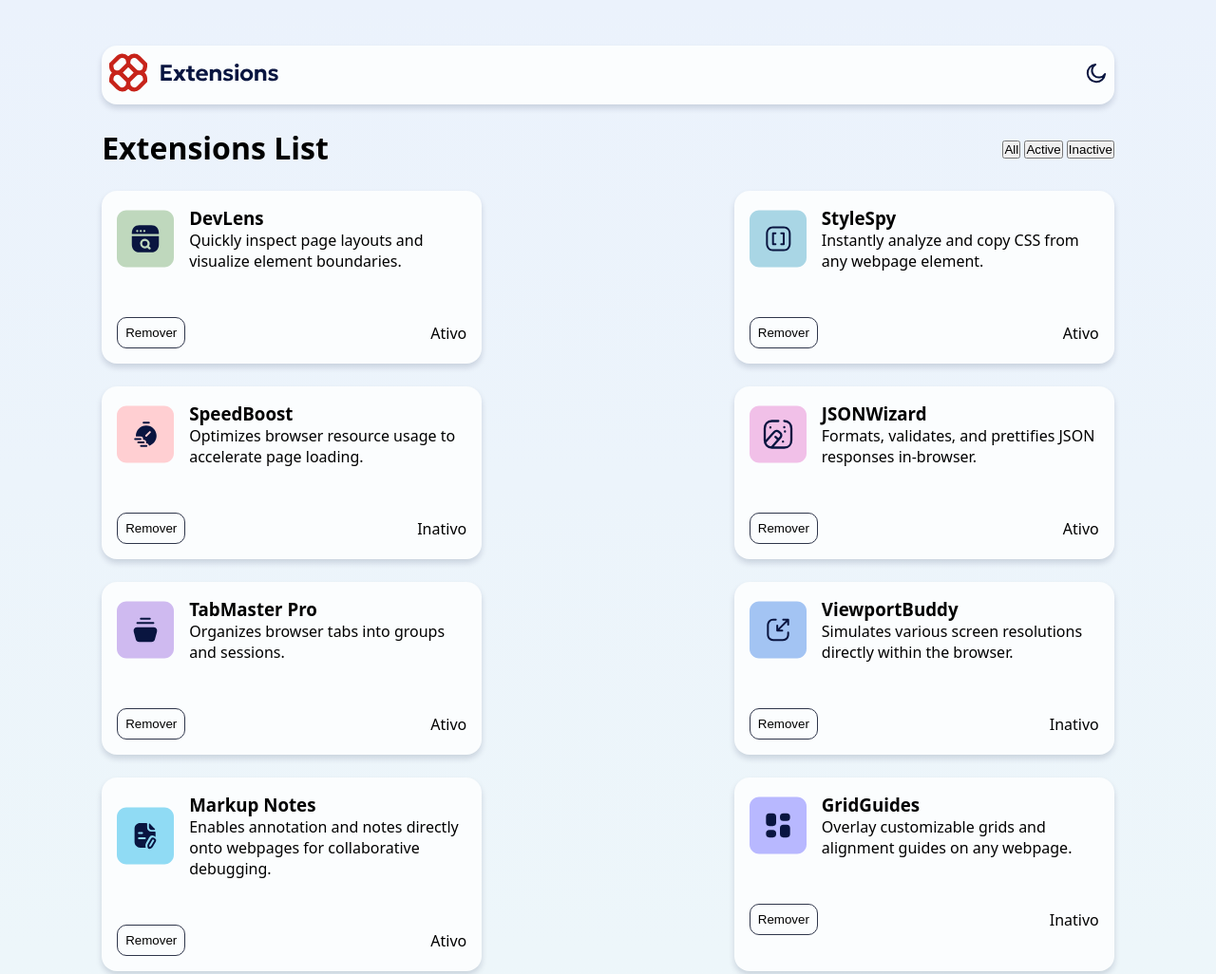
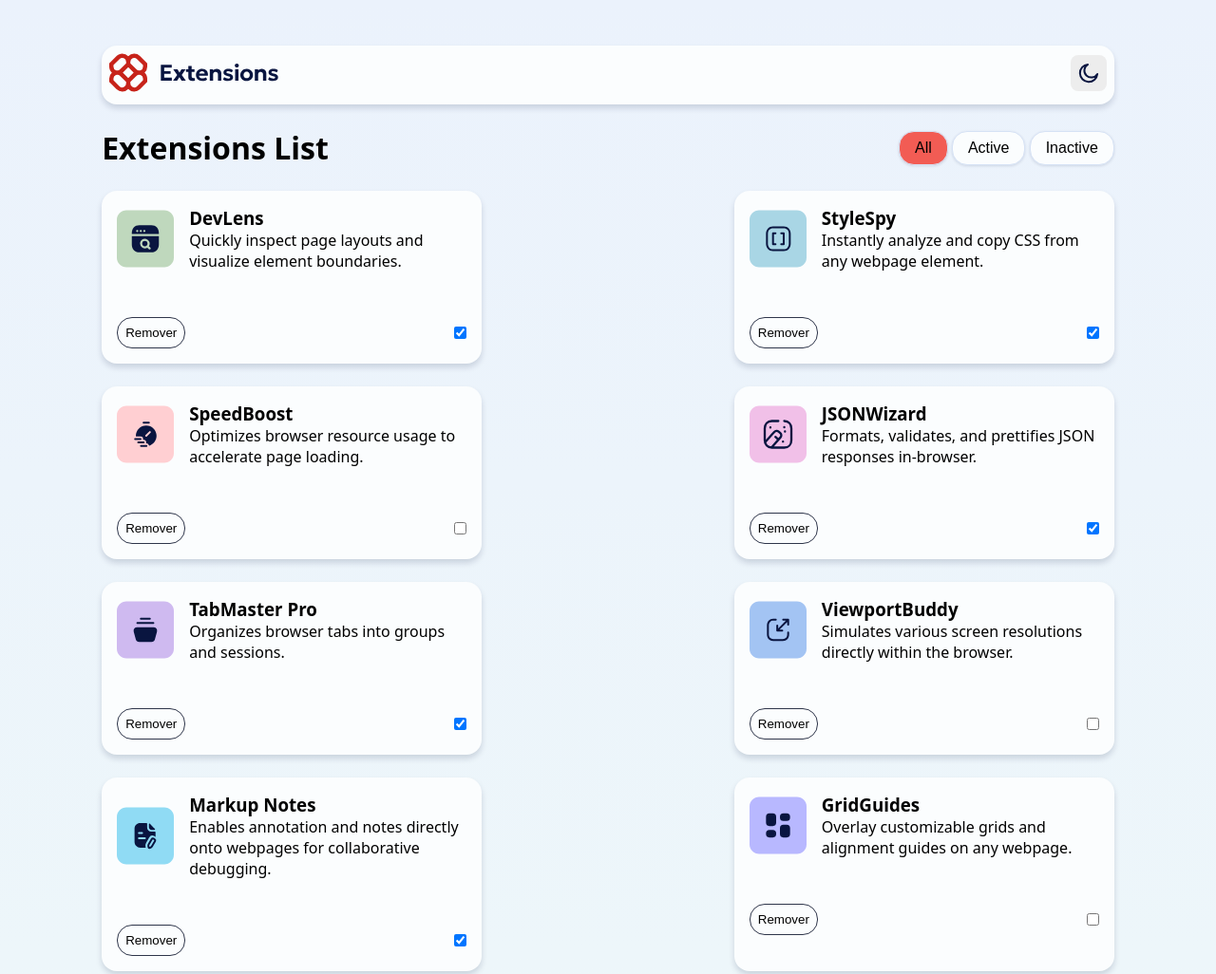
Before and after one commit to Joaquim-python3/management-extensions-ui, a website built with Vite: page vite-project/index.html in a window 1280 px wide. Shown: the top 1026 px of the page at 95% size. Built offline with nearby package versions, Linux system fonts and the light colour scheme.

Commit message:
Atualiza seleção do card
- Adiciona checkbox
- Adiciona estilização de imagem de troca de tema

```diff
--- a/vite-project/index.html
+++ b/vite-project/index.html
@@ -28,9 +28,9 @@
       <div class="main__top">
         <h1 class="main__title">Extensions List</h1>
         <div class="main__filter">
-          <button class="main__option active">All</button>
-          <button class="main__option">Active</button>
-          <button class="main__option">Inactive</button>
+          <button class="main__option selected" id="all-extensiions">All</button>
+          <button class="main__option" id="active-extensiions">Active</button>
+          <button class="main__option" id="inactive-extensiions">Inactive</button>
         </div>
       </div>
 
--- a/vite-project/src/scripts/extensions.js
+++ b/vite-project/src/scripts/extensions.js
@@ -45,11 +45,14 @@ function createExtensionElement(extension) {
   const footerDiv = document.createElement("div");
   footerDiv.className = "card__footer";
 
-  const status = document.createElement("span");
+  const status = document.createElement("input");
+  status.type = "checkbox";
+  status.id = "card-checkbox";
   status.className = `card__status ${
     extension.isActive ? "active" : "inactive"
   }`;
-  status.textContent = extension.isActive ? "Ativo" : "Inativo";
+
+  status.checked = extension.isActive;
 
   const removeBtn = document.createElement("button");
   removeBtn.className = "card__remove";
--- a/vite-project/src/styles/components/_card.scss
+++ b/vite-project/src/styles/components/_card.scss
@@ -37,17 +37,10 @@
         border: 1px solid $neutral-700;
         background: none;
         font-weight: $font-weight-regular;
+        border-radius: $border-radius-lg;
     }
 
     &__status{
 
     }
 }
-
-.active{
-
-}
-
-.inactive{
-
-}
--- a/vite-project/src/styles/layout/_header.scss
+++ b/vite-project/src/styles/layout/_header.scss
@@ -10,4 +10,12 @@
   padding: $spacing-1;
   border-radius: $border-radius-lg;
   box-shadow: $shadow-md;
+
+  &__theme {
+    img {
+      padding: $spacing-1;
+      background: $neutral-100;
+      border-radius: $border-radius-md;
+    }
+  }
 }
--- a/vite-project/src/styles/layout/_main.scss
+++ b/vite-project/src/styles/layout/_main.scss
@@ -12,9 +12,22 @@
     margin-bottom: $spacing-3;
   }
 
+  &__option {
+    padding: $spacing-1 $spacing-2;
+    font-size: $font-size-base;
+    border: 1px solid $neutral-200;
+    background: $neutral-0;
+    border-radius: $border-radius-lg;
+    box-shadow: $shadow-sm;
+  }
+
   &__extensions {
     display: flex;
     flex-wrap: wrap;
     justify-content: space-between;
   }
 }
+
+.selected {
+  background: $red-400;
+}
```
